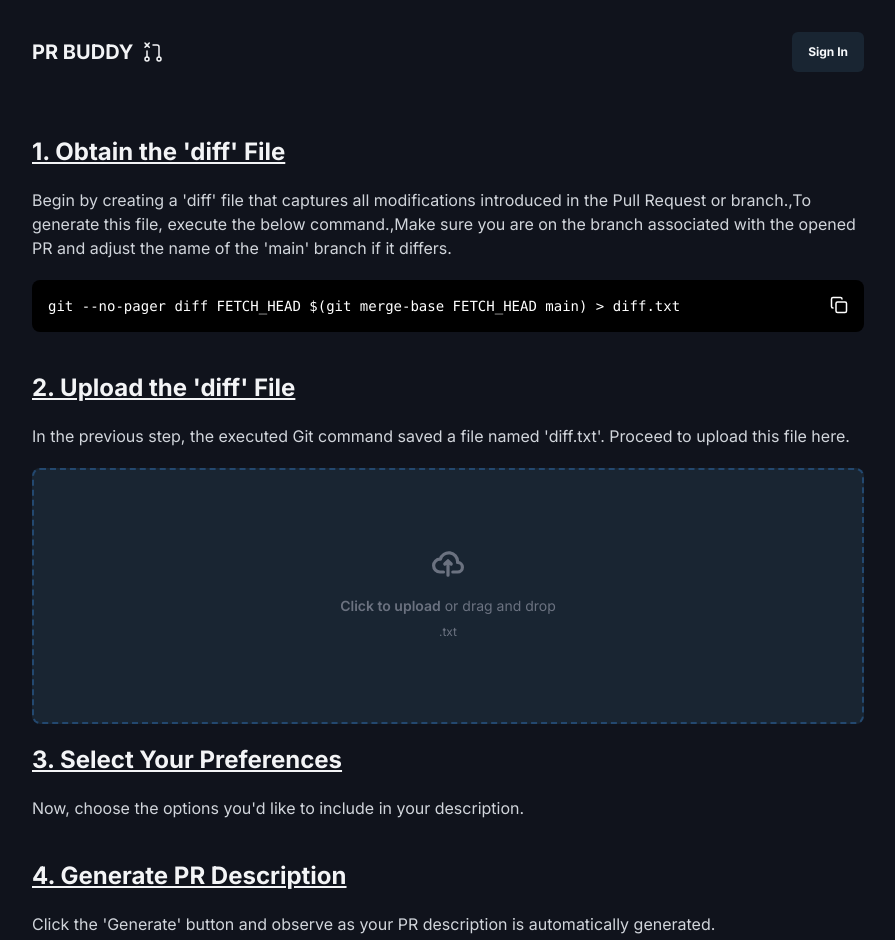
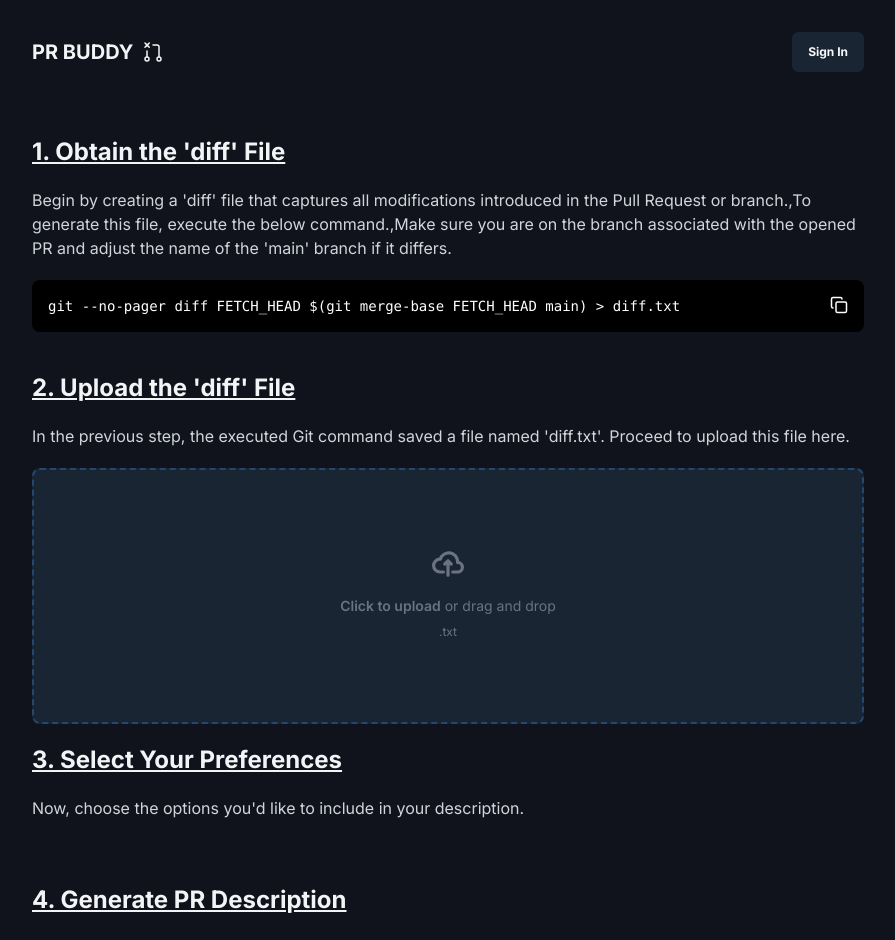
Before and after one commit to faizanraso/prbuddy, a Next.js app: page /generate in a window 1280 px wide. Shown: the top 940 px of the page, without its empty margins (192-1087 px from the left). Built offline with nearby package versions, Linux system fonts and the light colour scheme; no server answers.

Commit message:
upload section complete

```diff
--- a/app/_components/generatePage/GeneratePageContent.tsx
+++ b/app/_components/generatePage/GeneratePageContent.tsx
@@ -32,7 +32,7 @@ export const GeneratePageContent = [
     sectionNumber: 4,
     title: "4. Generate PR Description",
     content: [
-      "Click the 'Generate' button and observe as your PR description is automatically generated.",
+      "Provide your OpenAI API and click the 'Generate' button and observe as your PR description is generated.",
     ],
     codeBlock: false,
     code: "",
--- /dev/null
+++ b/app/_components/generatePage/OptionsSelect.tsx
@@ -0,0 +1,9 @@
+import React from "react";
+
+export default function OptionsSelect() {
+  return (
+    <div>
+      <p>test</p>
+    </div>
+  );
+}
--- a/app/generate/page.tsx
+++ b/app/generate/page.tsx
@@ -5,6 +5,7 @@ import Header from "../_components/header/Header";
 import { GeneratePageContent } from "../_components/generatePage/GeneratePageContent";
 import GeneratePageSection from "../_components/generatePage/GeneratePageSection";
 import UploadFile from "../_components/generatePage/UploadFile";
+import OptionsSelect from "../_components/generatePage/OptionsSelect";
 
 interface FileProps {
   fileName: string;
@@ -35,6 +36,7 @@ export default function GeneratePage() {
                   setDiffFile={setDiffFile}
                 />
               ) : null}
+              {section.sectionNumber === 3 ? <OptionsSelect /> : null}
             </div>
           ))}
         </div>
```
